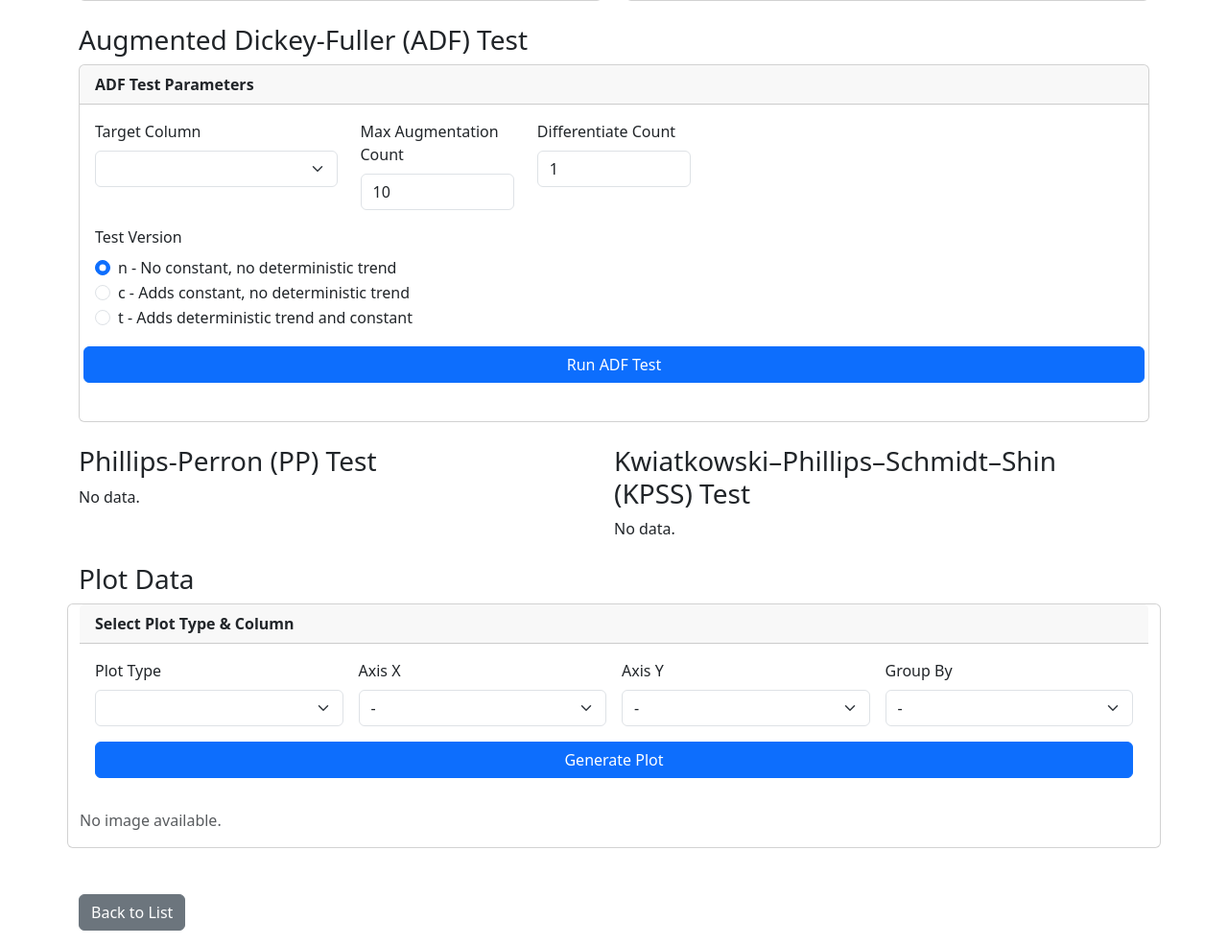
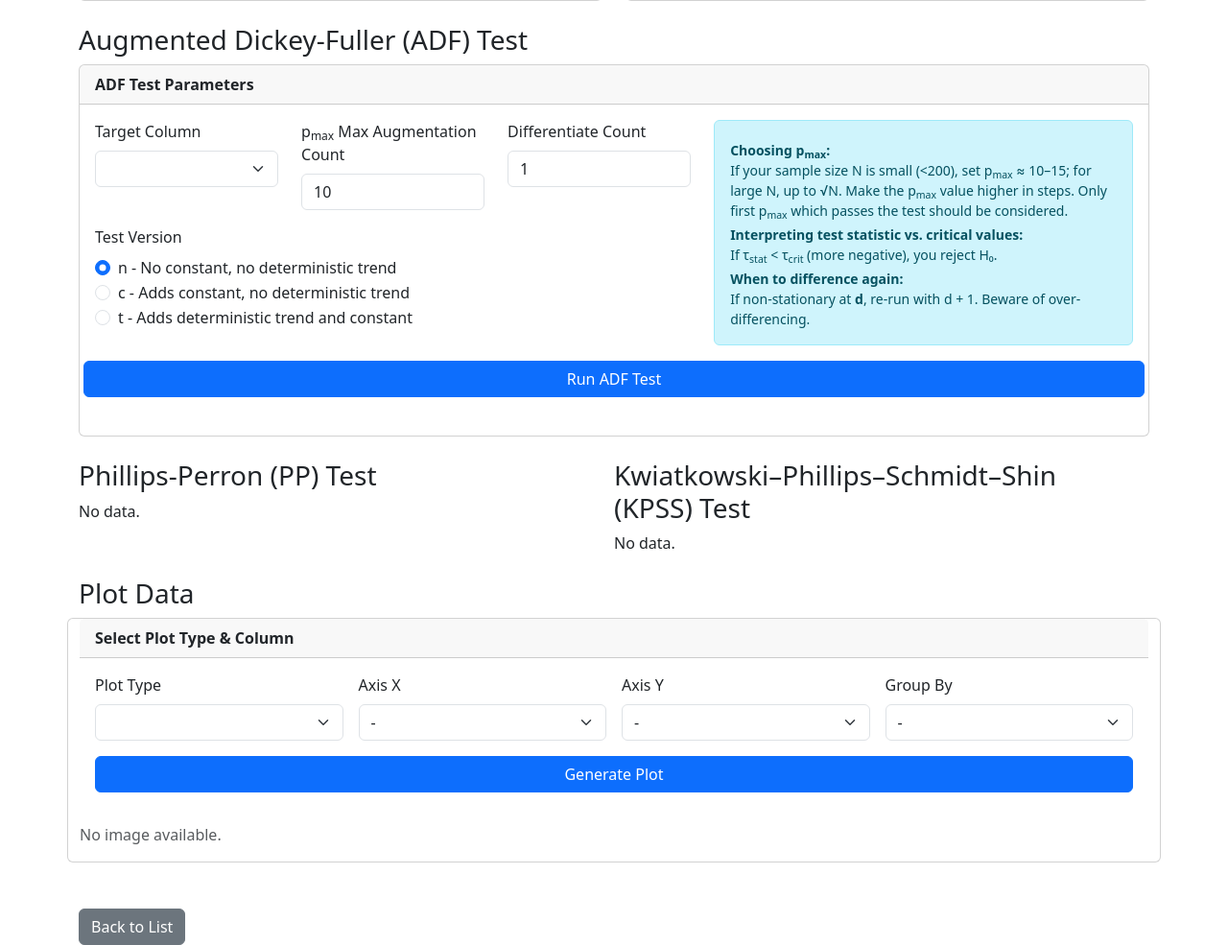
Before and after one commit to daniel-tomaszuk/data-science-web-tool, a Django app: template data_science_web_tool/preprocessing/templates/preprocessing/data/details.html in a window 1280 px wide. Shown: the part 447-1432 px from the top of the page at 96% size. Run offline with Django 5.2, Linux system fonts and the light colour scheme; the template is opened without the code that fills it, so the values that code supplies are empty; some libraries are stand-ins or nearby versions.

Commit message:
Add hints to ADF test.

```diff
--- a/data_science_web_tool/preprocessing/templates/preprocessing/data/details.html
+++ b/data_science_web_tool/preprocessing/templates/preprocessing/data/details.html
@@ -116,11 +116,12 @@
             <div class="card mb-4">
                 <div class="card-header"><strong>ADF Test Parameters</strong></div>
                 <form method="post" action="{% url "preprocessing:create-stationary-test-results" object.id %}" class="p-3 mb-4">
-
                     {% csrf_token %}
                     <div class="row">
+                        <div class="col-7">
+                            <div class="row">
                                     <!-- Target Column Selector -->
-                        <div class="col-3 mb-3">
+                                    <div class="col-4 mb-3">
                                         <label for="targetColumn" class="form-label">Target Column</label>
                                         <select class="form-select" id="targetColumn" name="target_column" required>
                                             {% for col in numerical_columns %}
@@ -130,32 +131,23 @@
                                     </div>
 
                                     <!-- Max Augmentation Count -->
-                        <div class="col-2 mb-3">
-                            <label for="maxAugmentation" class="form-label">Max Augmentation Count</label>
+                                    <div class="col-4 mb-3">
+                                        <label for="maxAugmentation" class="form-label">p<sub>max</sub> Max Augmentation Count</label>
                                         <input type="number" class="form-control" id="maxAugmentation" name="max_augmentation_count"
                                                value="{{ last_adf_test_results_max_augmentation_count|default:10 }}" min="1" max="100" required>
                                     </div>
 
                                     <!-- Differentiate Count -->
-                        <div class="col-2 mb-3">
+                                    <div class="col-4 mb-3">
                                         <label for="differentiateCount" class="form-label">Differentiate Count</label>
                                         <input type="number" class="form-control" id="differentiateCount" name="differentiate_count"
                                                value="{{ last_adf_test_results_differentiate_count|default:1 }}" min="1" max="10" required>
                                     </div>
-
-
-
-
-
                                 </div>
 
-
-
-
                             <div class="row">
-
                                 <!-- Test Version Radio Buttons -->
-                        <div class="col-12 mb-3">
+                                <div class="col-7 mb-3">
                                     <label class="form-label">Test Version</label>
                                     <div class="form-check">
                                         <input class="form-check-input" type="radio" name="test_version" id="testVersionN" value="n"
@@ -171,6 +163,21 @@
                                         <input class="form-check-input" type="radio" name="test_version" id="testVersionT" value="t"
                                                {% if last_adf_test_results_test_version == 't' %}checked{% endif %}>
                                         <label class="form-check-label" for="testVersionT">t - Adds deterministic trend and constant</label>
+                                    </div>
+                                </div>
+                            </div>
+                        </div>
+                        <div class="col-5">
+                            <div class="small alert alert-info">
+                                <p class="m-0 mt-1"><strong>Choosing p<sub>max</sub>:</strong></p>
+                                <p class="m-0">
+                                    If your sample size N is small (<200), set p<sub>max</sub> ≈ 10–15; for large N, up to √N.
+                                    Make the p<sub>max</sub> value higher in steps. Only first p<sub>max</sub> which passes the test should be considered.
+                                </p>
+                                <p class="m-0 mt-1"><strong>Interpreting test statistic vs. critical values:</strong></p>
+                                <p class="m-0">If τ<sub>stat</sub> < τ<sub>crit</sub> (more negative), you reject H₀.</p>
+                                <p class="m-0 mt-1"><strong>When to difference again:</strong></p>
+                                <p class="m-0">If non-stationary at <strong>d</strong>, re-run with d + 1. Beware of over-differencing.</p>
                             </div>
                         </div>
                     </div>
@@ -191,8 +198,8 @@
                             <thead>
                                 <tr>
                                     <th>Index</th>
-                                    <th>ADF Test statistic</th>
-                                    <th>Augmentation Count</th>
+                                    <th>ADF Test statistic (τ<sub>stat</sub>)</th>
+                                    <th>Augmentation Count (p<sub>max</sub>)</th>
                                     <th>Critical Value ADF (1%)</th>
                                     <th>Critical Value ADF (5%)</th>
                                     <th>Critical Value ADF (10%)</th>
```
Lines whose indentation alone changed are shown as unchanged.
